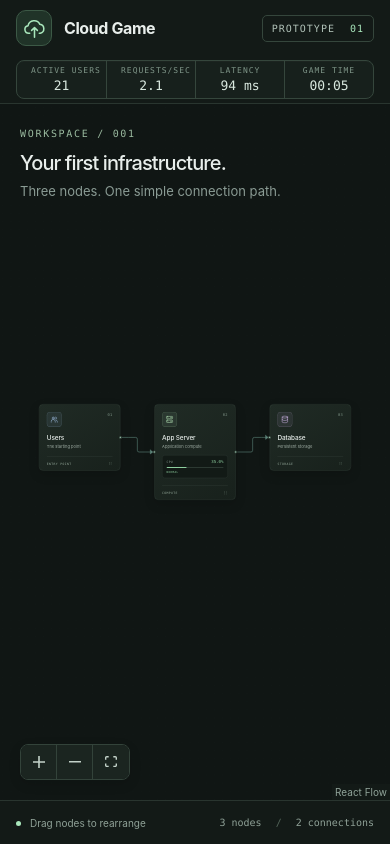
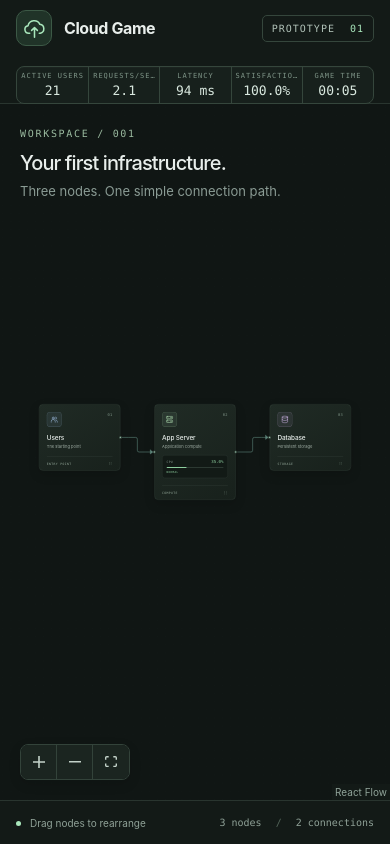
Before and after one commit to Eyadd101/mimar, a React (Vite) app: page / in a window 390 px wide. Built offline with nearby package versions, Linux system fonts and the light colour scheme.

Commit message:
Add latency-based customer satisfaction

```diff
--- a/src/App.css
+++ b/src/App.css
@@ -80,9 +80,13 @@
   color: var(--accent);
 }
 
+.traffic-hud-shell {
+  position: relative;
+}
+
 .traffic-hud {
   display: grid;
-  grid-template-columns: repeat(4, minmax(84px, 1fr));
+  grid-template-columns: repeat(5, minmax(80px, 1fr));
   margin: 0;
   overflow: hidden;
   border: 1px solid #35463c;
@@ -115,6 +119,24 @@
   color: #d9e8df;
   font: 13px var(--mono);
   font-variant-numeric: tabular-nums;
+}
+
+.traffic-hud__notice {
+  position: absolute;
+  top: calc(100% + 9px);
+  left: 50%;
+  z-index: 5;
+  width: max-content;
+  max-width: min(460px, calc(100vw - 40px));
+  padding: 8px 11px;
+  border: 1px solid #6a4b42;
+  border-radius: 6px;
+  color: #e4b2a3;
+  background: #251b18ee;
+  box-shadow: 0 10px 30px #00000040;
+  font-size: 10px;
+  text-align: center;
+  transform: translateX(-50%);
 }
 
 .canvas {
@@ -494,14 +516,26 @@
     display: none;
   }
 
-  .traffic-hud {
+  .traffic-hud-shell {
     grid-row: 2;
     grid-column: 1 / -1;
     width: 100%;
   }
 
+  .traffic-hud {
+    grid-template-columns: repeat(5, minmax(0, 1fr));
+    width: 100%;
+  }
+
   .traffic-hud__metric {
+    padding-inline: 4px;
     padding-block: 5px;
+  }
+
+  .traffic-hud dt {
+    overflow: hidden;
+    font-size: 7px;
+    text-overflow: ellipsis;
   }
 
   .canvas-heading {
--- a/src/App.tsx
+++ b/src/App.tsx
@@ -57,6 +57,8 @@ function App() {
           activeUsers={traffic.activeUsers}
           requestsPerSecond={traffic.requestsPerSecond}
           latencyMs={traffic.appServer.latencyMs}
+          customerSatisfaction={traffic.customerSatisfaction}
+          satisfactionReason={traffic.satisfactionReason}
           gameTimeSeconds={traffic.gameTimeSeconds}
         />
         <span className="prototype-badge">Prototype <span>01</span></span>
--- a/src/components/TrafficHud.tsx
+++ b/src/components/TrafficHud.tsx
@@ -2,6 +2,8 @@ type TrafficHudProps = {
   activeUsers: number
   requestsPerSecond: number
   latencyMs: number
+  customerSatisfaction: number
+  satisfactionReason: string | null
   gameTimeSeconds: number
 }
 
@@ -16,9 +18,12 @@ export function TrafficHud({
   activeUsers,
   requestsPerSecond,
   latencyMs,
+  customerSatisfaction,
+  satisfactionReason,
   gameTimeSeconds,
 }: TrafficHudProps) {
   return (
+    <div className="traffic-hud-shell">
       <dl className="traffic-hud" aria-label="Traffic simulation">
         <div className="traffic-hud__metric">
           <dt>Active Users</dt>
@@ -33,9 +38,19 @@ export function TrafficHud({
           <dd>{latencyMs} ms</dd>
         </div>
         <div className="traffic-hud__metric">
+          <dt>Satisfaction</dt>
+          <dd>{customerSatisfaction.toFixed(1)}%</dd>
+        </div>
+        <div className="traffic-hud__metric">
           <dt>Game Time</dt>
           <dd>{formatGameTime(gameTimeSeconds)}</dd>
         </div>
       </dl>
+      {satisfactionReason && (
+        <p className="traffic-hud__notice" role="status">
+          {satisfactionReason}
+        </p>
+      )}
+    </div>
   )
 }
--- a/src/simulation/config.ts
+++ b/src/simulation/config.ts
@@ -30,3 +30,10 @@ export const latencySimulationConfig = {
   nearCapacityPenaltyMs: 280,
   overloadPenaltyMsPerUtilization: 1_200,
 } as const
+
+export const customerSatisfactionConfig = {
+  initialSatisfaction: 100,
+  badLatencyThresholdMs: 400,
+  sustainedBadLatencySeconds: 10,
+  satisfactionDecreasePerSecond: 0.25,
+} as const
--- /dev/null
+++ b/src/simulation/customerSatisfactionSimulation.ts
@@ -0,0 +1,59 @@
+import { customerSatisfactionConfig } from './config'
+
+export type CustomerSatisfactionState = {
+  customerSatisfaction: number
+  badLatencyDurationSeconds: number
+  satisfactionReason: string | null
+}
+
+const satisfactionDecreaseReason =
+  'Customer satisfaction decreased because latency remained above 400 ms.'
+
+const clamp = (value: number, minimum: number, maximum: number) =>
+  Math.min(Math.max(value, minimum), maximum)
+
+export function createInitialCustomerSatisfactionState(): CustomerSatisfactionState {
+  return {
+    customerSatisfaction: customerSatisfactionConfig.initialSatisfaction,
+    badLatencyDurationSeconds: 0,
+    satisfactionReason: null,
+  }
+}
+
+export function advanceCustomerSatisfaction(
+  currentState: CustomerSatisfactionState,
+  latencyMs: number,
+  elapsedGameSeconds: number,
+): CustomerSatisfactionState {
+  if (latencyMs <= customerSatisfactionConfig.badLatencyThresholdMs) {
+    return {
+      customerSatisfaction: currentState.customerSatisfaction,
+      badLatencyDurationSeconds: 0,
+      satisfactionReason: null,
+    }
+  }
+
+  const badLatencyDurationSeconds =
+    currentState.badLatencyDurationSeconds + elapsedGameSeconds
+  const shouldDecrease =
+    badLatencyDurationSeconds >=
+    customerSatisfactionConfig.sustainedBadLatencySeconds
+  const customerSatisfaction = shouldDecrease
+    ? clamp(
+        currentState.customerSatisfaction -
+          customerSatisfactionConfig.satisfactionDecreasePerSecond *
+            elapsedGameSeconds,
+        0,
+        100,
+      )
+    : currentState.customerSatisfaction
+
+  return {
+    customerSatisfaction,
+    badLatencyDurationSeconds,
+    satisfactionReason:
+      customerSatisfaction < currentState.customerSatisfaction
+        ? satisfactionDecreaseReason
+        : null,
+  }
+}
--- a/src/simulation/trafficSimulation.ts
+++ b/src/simulation/trafficSimulation.ts
@@ -3,8 +3,13 @@ import {
   calculateAppServerMetrics,
   type AppServerMetrics,
 } from './appServerSimulation'
+import {
+  advanceCustomerSatisfaction,
+  createInitialCustomerSatisfactionState,
+  type CustomerSatisfactionState,
+} from './customerSatisfactionSimulation'
 
-export type TrafficSimulationState = {
+export type TrafficSimulationState = CustomerSatisfactionState & {
   activeUsers: number
   requestsPerSecond: number
   gameTimeSeconds: number
@@ -32,6 +37,7 @@ export function createInitialTrafficState(): TrafficSimulationState {
     requestsPerSecond,
     gameTimeSeconds: 0,
     appServer: calculateAppServerMetrics(requestsPerSecond),
+    ...createInitialCustomerSatisfactionState(),
   }
 }
 
@@ -48,11 +54,18 @@ export function advanceTrafficSimulation(
     completedGrowthIntervals *
       trafficSimulationConfig.activeUsersAddedPerInterval
   const requestsPerSecond = calculateRequestsPerSecond(activeUsers)
+  const appServer = calculateAppServerMetrics(requestsPerSecond)
+  const satisfaction = advanceCustomerSatisfaction(
+    currentState,
+    appServer.latencyMs,
+    trafficSimulationConfig.tickIntervalMs / 1_000,
+  )
 
   return {
     activeUsers,
     requestsPerSecond,
     gameTimeSeconds,
-    appServer: calculateAppServerMetrics(requestsPerSecond),
+    appServer,
+    ...satisfaction,
   }
 }
```
Lines whose indentation alone changed are shown as unchanged.
